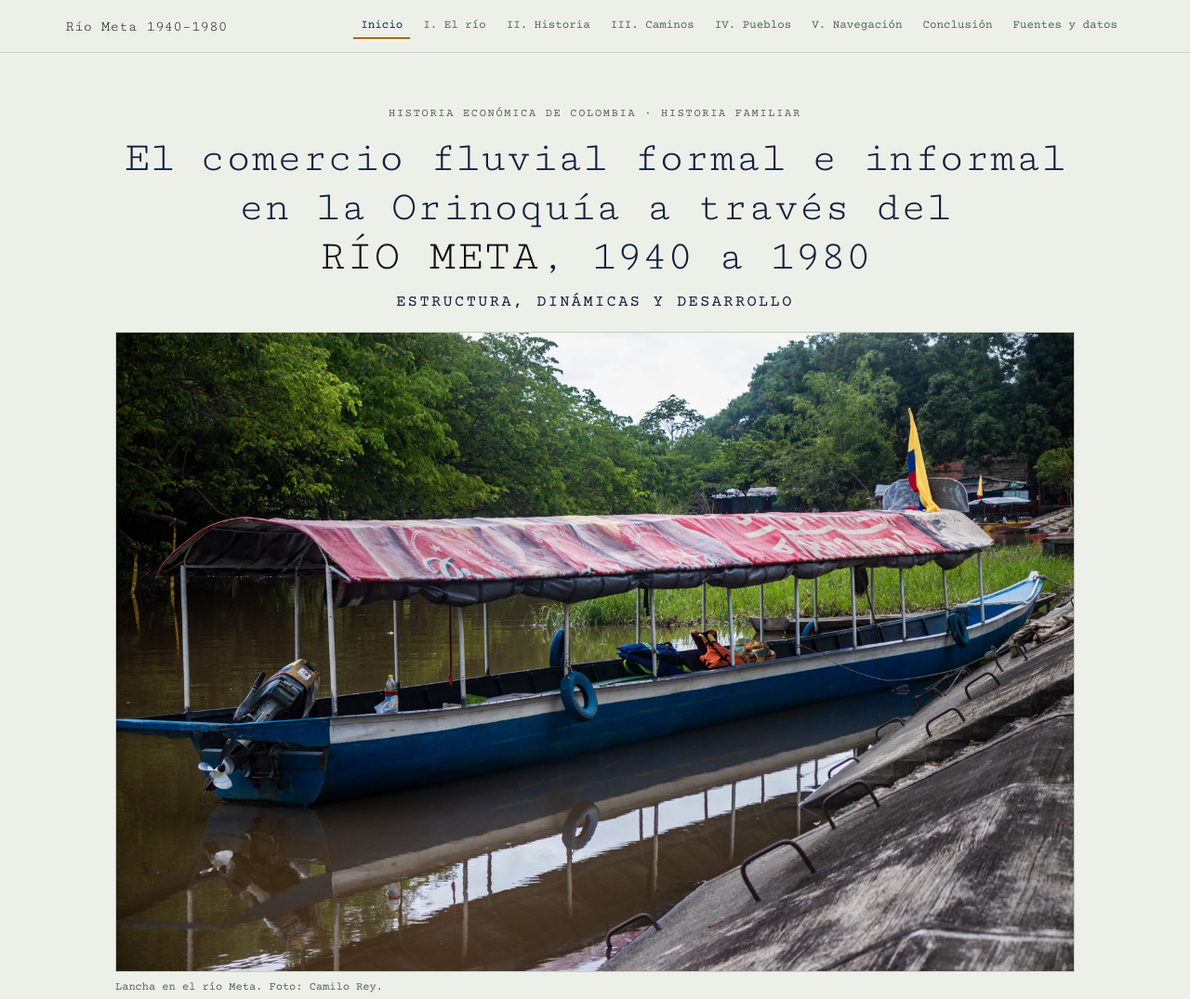
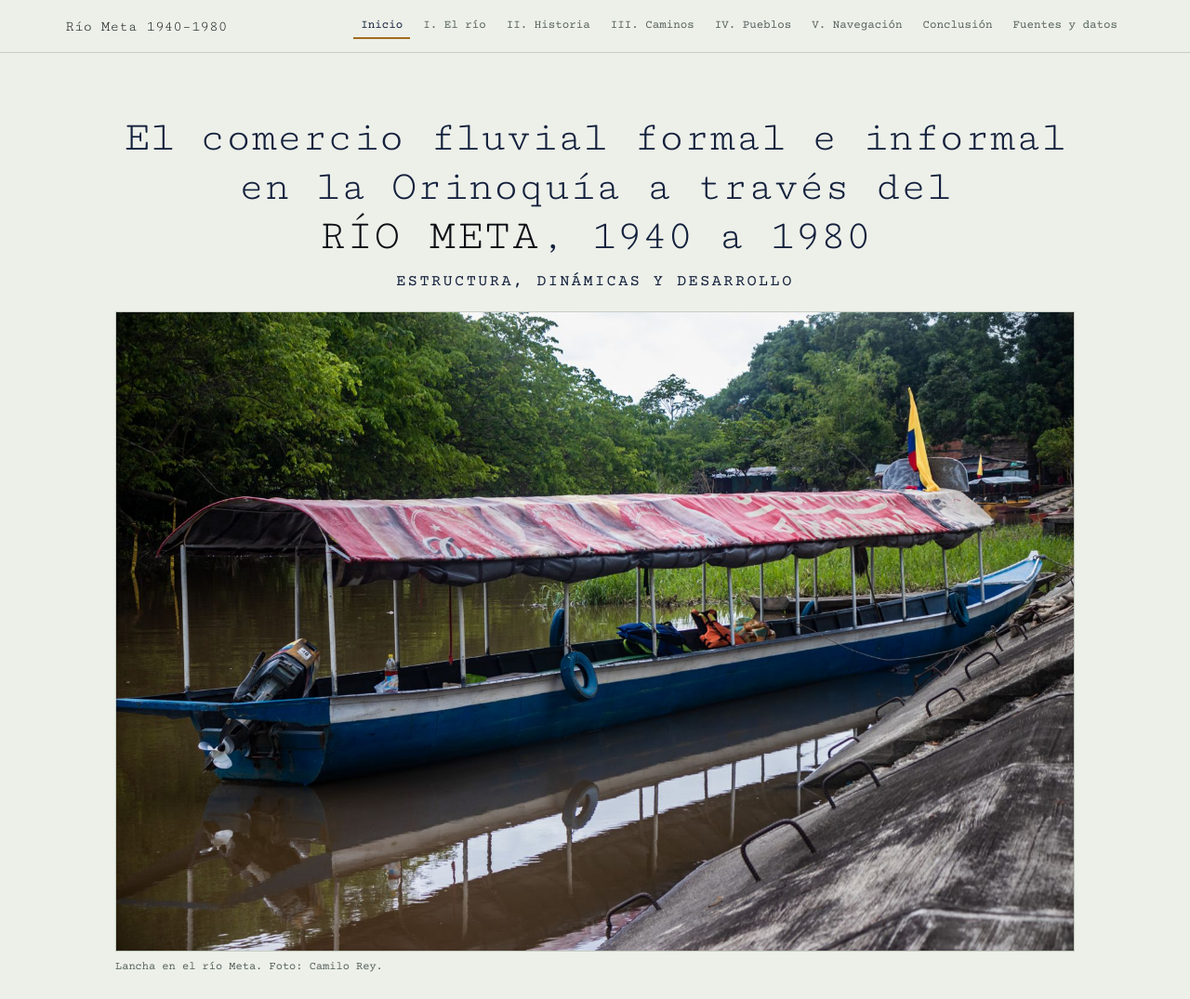
Before and after one commit to sarahvivasrey-ship-it/trabajo_final_hec, a plain HTML site: page index.html in a window 1280 px wide. Shown: the top 1075 px of the page at 93% size. Drawn offline with nearby package versions, Linux system fonts and the light colour scheme.

Commit message:
Add files via upload

```diff
--- a/index.html
+++ b/index.html
@@ -214,7 +214,6 @@ blockquote.destacada footer{font-family:'Courier Prime',monospace;font-size:12px
 <!-- ============================== PORTADA ============================== -->
 <section class="panel" id="inicio">
 <div class="titulo-portada">
-<p class="etiqueta">Historia Económica de Colombia · Historia familiar</p>
 <h1>El comercio fluvial formal e informal<br>en la Orinoquía a través del<br><span>RÍO META</span>, 1940 a 1980</h1>
 <p class="periodo">Estructura, dinámicas y desarrollo</p>
 </div>
```
